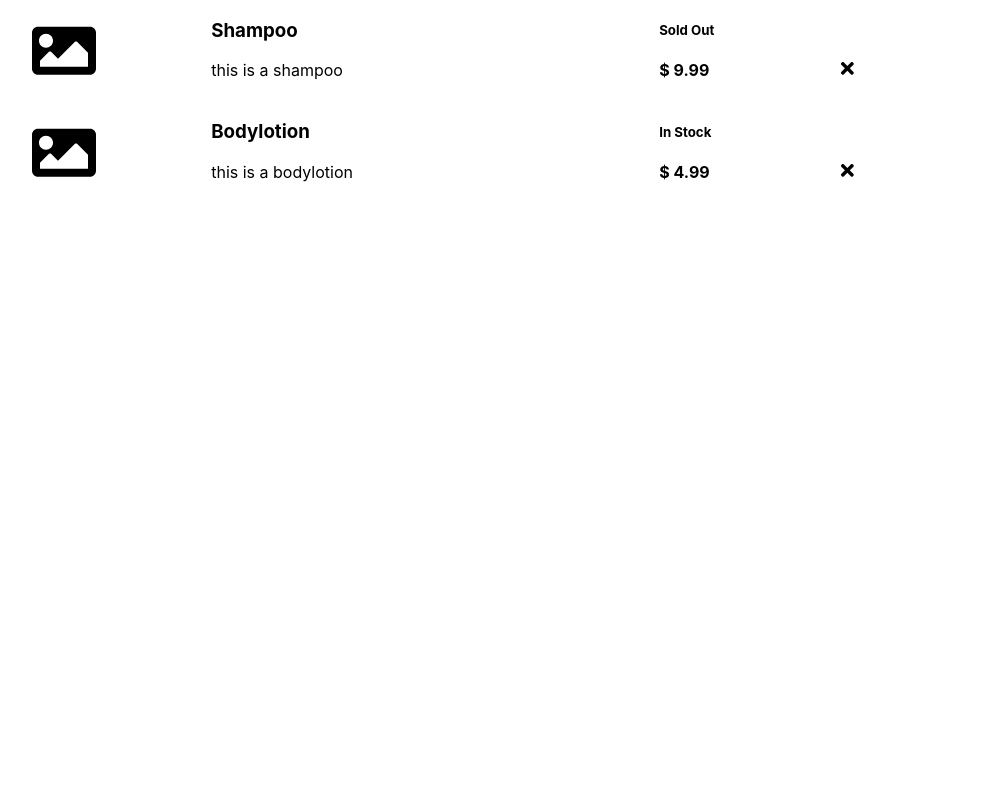
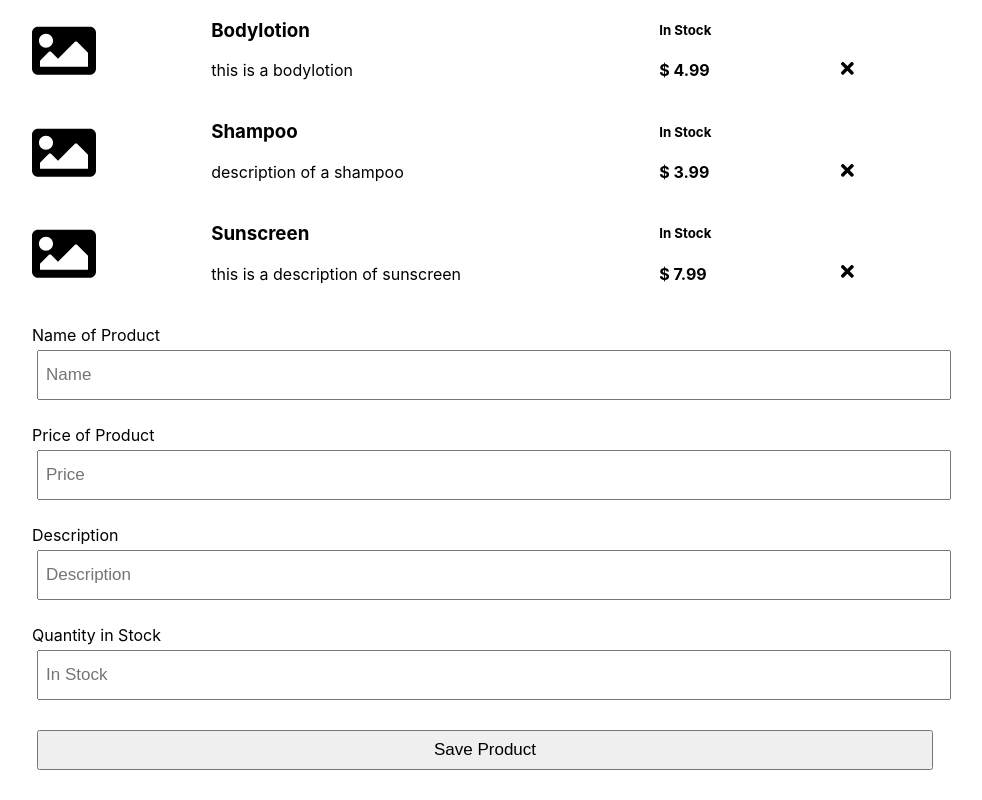
Before and after one commit to schuppli/product-page, a React (Create React App) app: page / in a window 1280 px wide. Shown: the whole page, without its empty margins (160-1142 px from the left). Built offline with nearby package versions, Linux system fonts and the light colour scheme; data requests are answered from the project's data file.

Commit message:
new products can now be added

```diff
--- a/db.json
+++ b/db.json
@@ -2,16 +2,24 @@
   "products": [
     {
       "id": 1,
-      "name": "Shampoo",
-      "description": "this is a shampoo",
-      "stock": 0,
-      "price": 9.99
-    },
-    {
       "name": "Bodylotion",
       "description": "this is a bodylotion",
       "stock": 150,
       "price": 4.99
+    },
+    {
+      "name": "Shampoo",
+      "description": "description of a shampoo",
+      "price": "3.99",
+      "stock": "3",
+      "id": 4
+    },
+    {
+      "name": "Sunscreen",
+      "description": "this is a description of sunscreen",
+      "price": "7.99",
+      "stock": "6",
+      "id": 5
     }
   ]
 }
--- a/src/App.js
+++ b/src/App.js
@@ -1,6 +1,6 @@
 import { useState, useEffect } from 'react'
 import Products from "./components/Products";
-
+import AddProduct from './components/AddProduct';
 
 function App() {
 
@@ -22,7 +22,7 @@ function App() {
     return data
   }
 
-  //DeleteProduct
+  //delete a product
   const deleteProduct = async (id) => {
     const res = await fetch(`http://localhost:5000/products/${id}`, {
       method: 'DELETE',
@@ -32,9 +32,25 @@ function App() {
       : alert('Error Deleting This Task')
   }
 
+  //add a new product
+  const addProduct = async (product) => {
+    const res = await fetch('http://localhost:5000/products', {
+      method: 'POST',
+      headers: {
+        'Content-type': 'application/json',
+      },
+      body: JSON.stringify(product),
+    })
+
+    const data = await res.json()
+
+    setProducts([...products, data])
+  }
+
   return (
     <div className="App">
       <Products products={products} onDelete={deleteProduct} />
+      <AddProduct onAdd={addProduct} />
     </div>
   );
 }
--- /dev/null
+++ b/src/components/AddProduct.js
@@ -0,0 +1,87 @@
+import React from 'react'
+import { useState } from 'react'
+
+const AddProduct = ({ onAdd }) => {
+
+    const [name, setName] = useState('')
+    const [description, setDescription] = useState('')
+    const [price, setPrice] = useState('')
+    const [stock, setStock] = useState('')
+
+    const onSubmit = (e) => {
+        e.preventDefault()
+        if (!name) {
+            alert('Please add a Name')
+            return
+        }
+        if (!price) {
+            alert('Please add a Price')
+            return
+        }
+
+        onAdd({ name, description, price, stock })
+
+        setName('')
+        setDescription('')
+        setPrice('')
+        setStock('')
+    }
+
+    return (
+        <div>
+            <form className="addProduct" onSubmit={onSubmit}>
+
+                <div class='formControl'>
+                    <label htmlFor="productName" id='labelName'>Name of Product</label>
+                    <input
+                        type="text"
+                        id="productName"
+                        placeholder='Name'
+                        value={name}
+                        onChange={(e) => setName(e.target.value)}
+                    />
+                </div>
+
+                <div class='formControl'>
+                    <label htmlFor="productPrice" id='labelPrice'>Price of Product</label>
+                    <input
+                        type="number"
+                        id="productPrice"
+                        placeholder='Price'
+                        value={price}
+                        onChange={(e) => setPrice(e.target.value)}
+                    />
+                </div>
+
+                <div class='formControl'>
+                    <label htmlFor="productDescription" id='labelDescription'>Description</label>
+                    <input
+                        type="text"
+                        id="productDescription"
+                        placeholder='Description'
+                        value={description}
+                        onChange={(e) => setDescription(e.target.value)}
+                    />
+                </div>
+
+                <div class='formControl'>
+                    <label htmlFor="productStock" id='labelStock'>Quantity in Stock</label>
+                    <input
+                        type="number"
+                        id="productStock"
+                        placeholder='In Stock'
+                        value={stock}
+                        onChange={(e) => setStock(e.target.value)}
+                    />
+                </div>
+
+                <div className='formControl formControlCheck'>
+                    <input type="submit" value="Save Product" id='submitAddProduct' />
+                </div>
+
+            </form>
+        </div>
+    )
+}
+
+export default AddProduct
--- a/src/index.css
+++ b/src/index.css
@@ -12,10 +12,13 @@ code {
     monospace;
 }
 
+.App {
+  margin: 0 15vw;
+}
+
 .product {
   display: flex;
   justify-content: space-around;
-  margin: 0 15vw;
 }
 
 .productImage {
@@ -44,3 +47,19 @@ code {
   width: 5vw;
   height: 100%;
 }
+
+.formControl {
+  margin: 20px 0;
+}
+
+.formControl label {
+  display: block;
+}
+
+.formControl input {
+  width: 100%;
+  height: 40px;
+  margin: 5px;
+  padding: 3px 7px;
+  font-size: 17px;
+}
```
